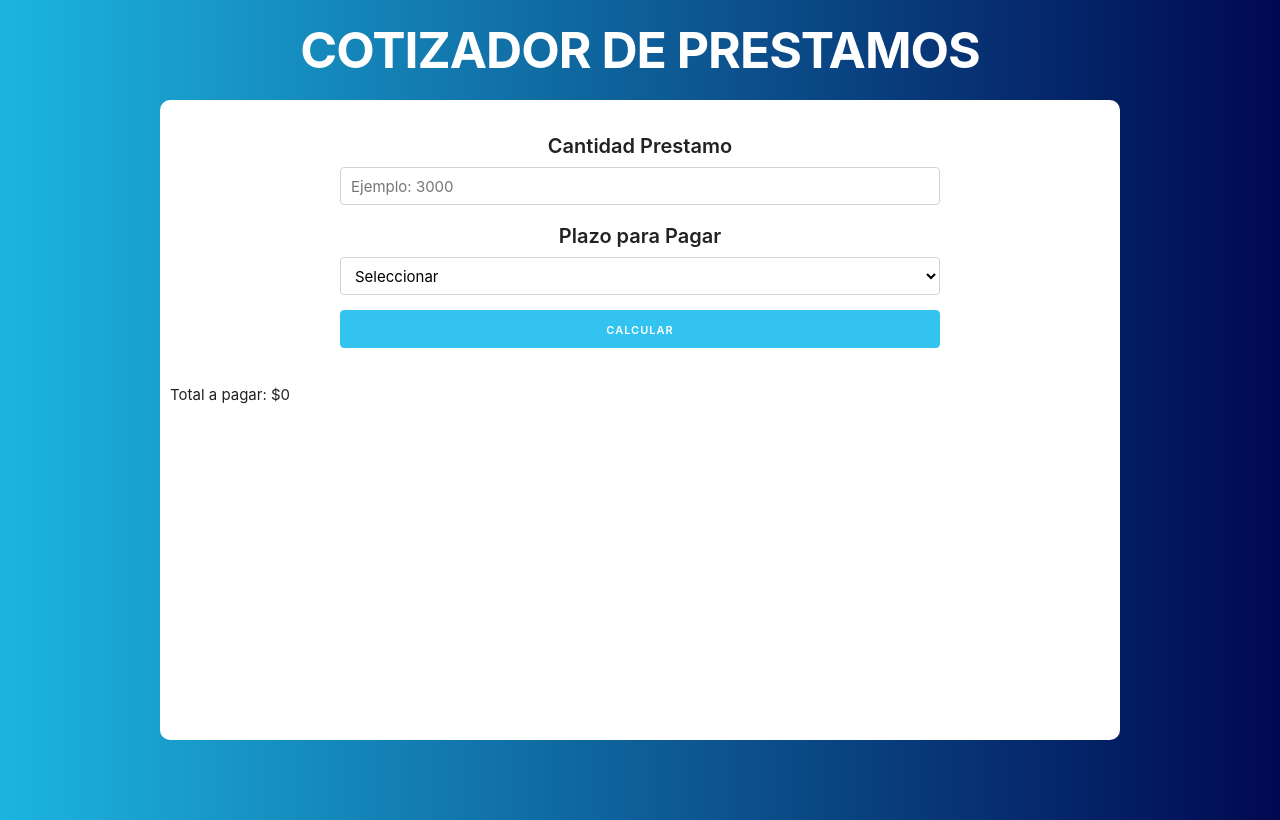
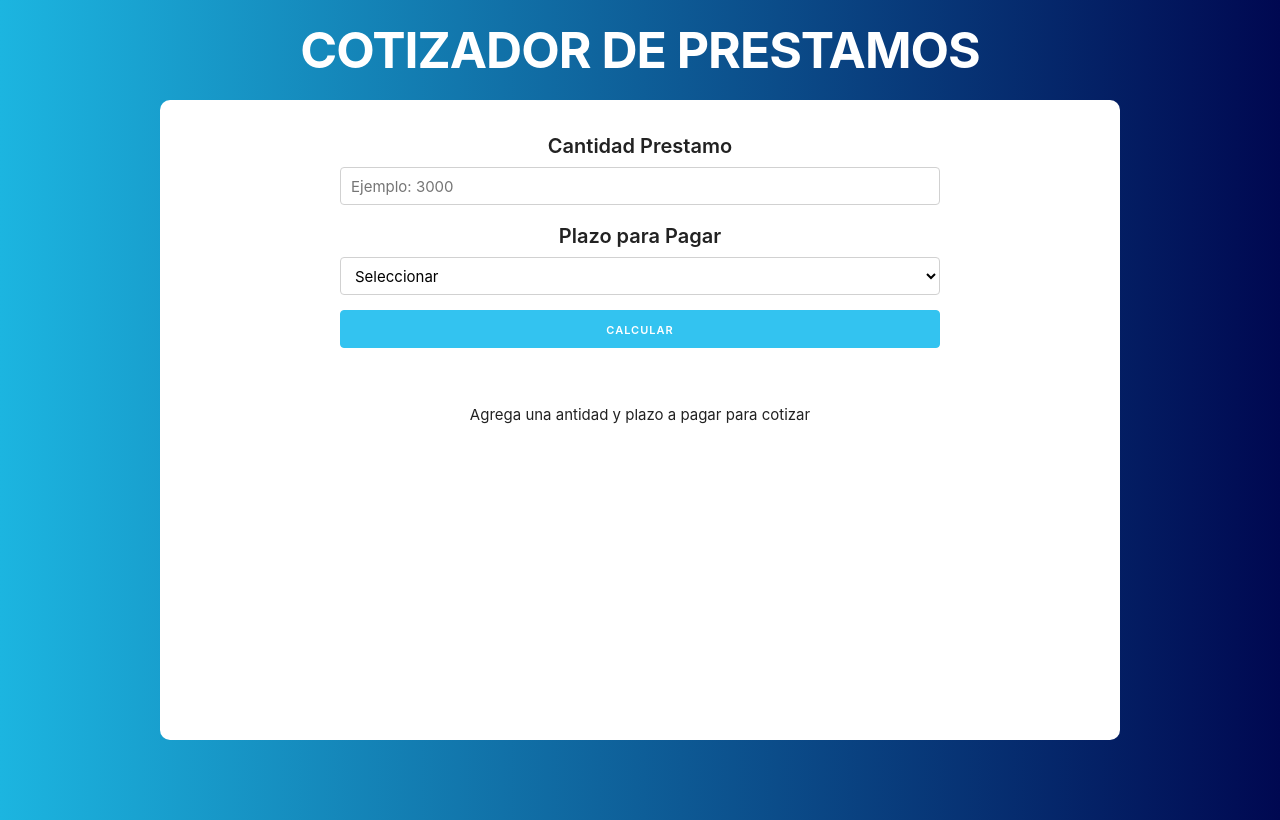
Before and after one commit to FrancisFerriEPN/Curso-JavaScript, a React (Create React App) app in the folder prestamos/: page / in a window 1280 px wide. Built offline with nearby package versions, Linux system fonts and the light colour scheme.

Commit message:
React: Carga condicional de componenetes

```diff
--- a/prestamos/src/App.js
+++ b/prestamos/src/App.js
@@ -1,12 +1,21 @@
 import React, { Fragment, useState} from 'react';
 import Header from './componentes/Header'
 import Formulario from './componentes/Formulario'
+import Mensaje from './componentes/Mensaje'
+import Resultado from './componentes/Resultado'
 
 function App() {
    // Definir un state
    const [cantidad, guardar_cantidad] = useState(0);
    const [plazo, guardar_plazo] = useState("");
    const [total,guardar_total] = useState(0);
+
+   let componete;
+  if(total === 0){
+    componete = <Mensaje />
+  } else {
+    componete = <Resultado />
+  }
 
   return (
     <Fragment>
@@ -23,7 +32,9 @@
             total = {total}
             guardar_total = {guardar_total}
           />
-        <p>Total a pagar: ${total}</p>
+          <div className="mensajes">
+            {componete}
+          </div>
         </div>
     </Fragment>
   );
--- /dev/null
+++ b/prestamos/src/componentes/Mensaje.js
@@ -0,0 +1,7 @@
+import React from 'react';
+
+const Mensaje = () => (
+    <p>Agrega una antidad y plazo a pagar para cotizar</p>
+);
+
+export default Mensaje;
--- /dev/null
+++ b/prestamos/src/componentes/Resultado.js
@@ -0,0 +1,10 @@
+import React from 'react';
+
+
+const Resultado = () => {
+    return (
+        <h1>Desde resultado</h1>
+     );
+}
+
+export default Resultado;
```
